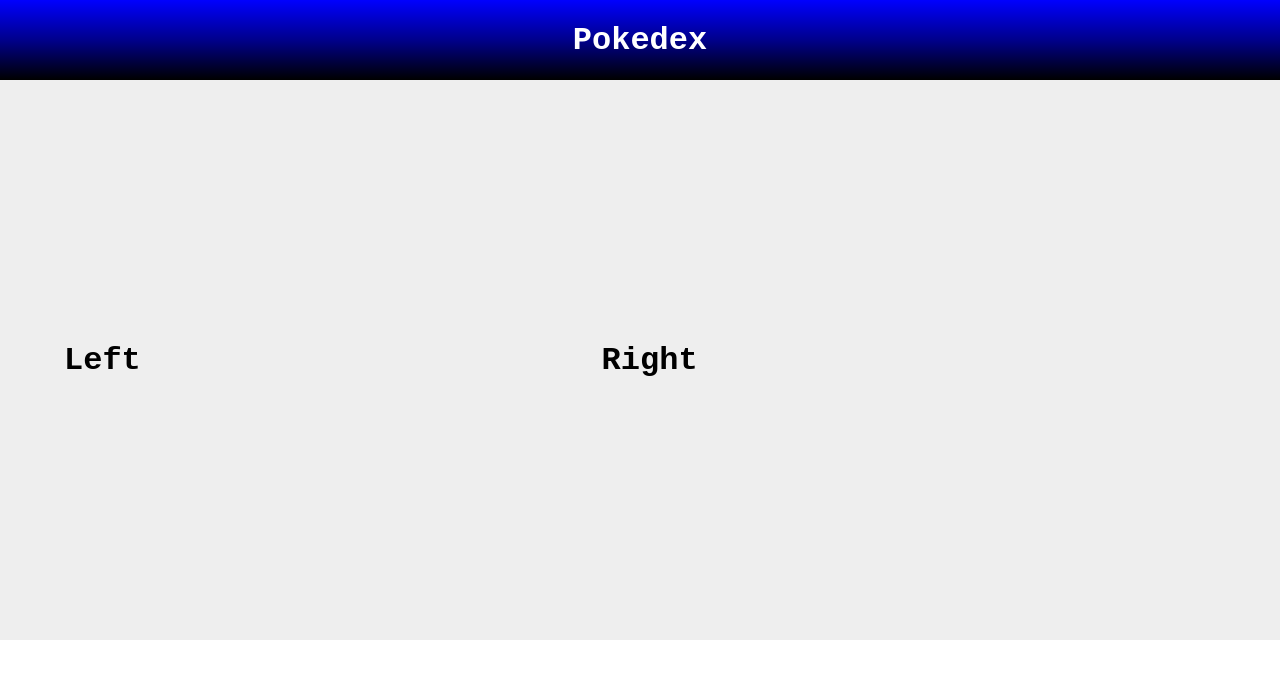
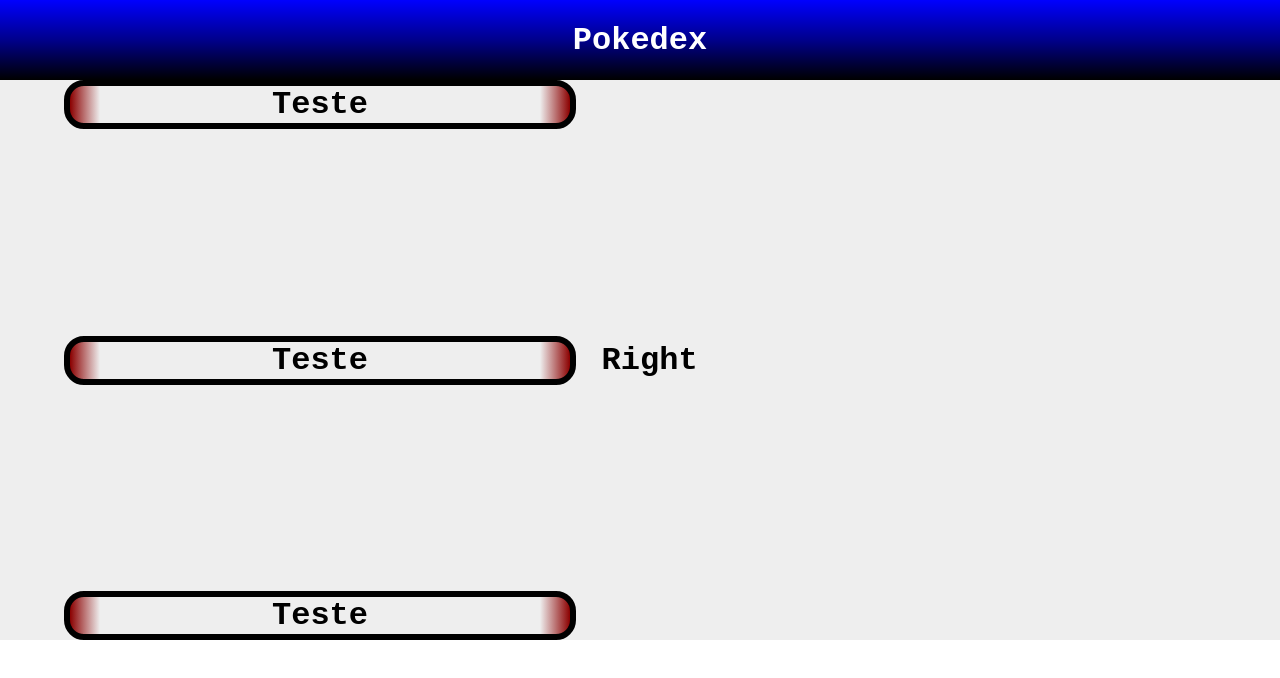
Before and after one commit to racs4/pokedex_react, a React (Create React App) app: page / in a window 1280 px wide. Shown: the top 678 px of the page. Built offline with nearby package versions, Linux system fonts and the light colour scheme; the HTML template or start-up script is replaced by a standard one.

Commit message:
style: Adiciona widget de itens de informacao e seu estilo

```diff
--- a/src/components/body/body.css
+++ b/src/components/body/body.css
@@ -4,3 +4,10 @@
     display: flex;
     align-items: center;
 }
+
+.body__parts {
+    height: 100%;
+    display: flex;
+    flex-direction: column;
+    justify-content: space-between;
+}
--- a/src/components/body/body.js
+++ b/src/components/body/body.js
@@ -8,8 +8,8 @@
 const Body = () => {
     return (
         <div className="body">
-            <BodyLeft className="body__left body__parts" />
-            <BodyRight className="body__right body__parts" />
+            <BodyLeft className="body__left" />
+            <BodyRight className="body__right" />
         </div>
     );
 }
--- a/src/components/body/body_left/body_left.css
+++ b/src/components/body/body_left/body_left.css
@@ -2,3 +2,7 @@
     width: 40vw;
     margin-left: 5%;
 }
+
+.body__info {
+    height: 11%;
+}
--- a/src/components/body/body_left/body_left.js
+++ b/src/components/body/body_left/body_left.js
@@ -1,10 +1,20 @@
 import React from 'react';
 import './body_left.css';
 
+import ItemInfo from './../../../widgets/item_info/item_info';
+
 const BodyLeft = () => {
     return (
-        <div className="body__left">
-            Left
+        <div className="body__left body__parts">
+            <ItemInfo className="body__info">
+                Teste
+             </ItemInfo>
+            <ItemInfo className="body__info">
+                Teste
+             </ItemInfo>
+            <ItemInfo className="body__info">
+                Teste
+             </ItemInfo>
         </div>
     );
 }
--- /dev/null
+++ b/src/widgets/item_info/item_info.css
@@ -0,0 +1,10 @@
+.item-info {
+    text-align: center;
+    border: 6px solid black;
+    border-radius: 20px;
+    background: linear-gradient(to right, darkred, #eeeeee 6% 94%, darkred);
+
+    display: flex;
+    align-items: center;
+    justify-content: center;
+}
--- /dev/null
+++ b/src/widgets/item_info/item_info.js
@@ -0,0 +1,12 @@
+import React from 'react';
+import './item_info.css';
+
+const ItemInfo = (props) => {
+    return (
+        <div class="item-info">
+            {props.children}
+        </div>
+    );
+}
+
+export default ItemInfo;
```
